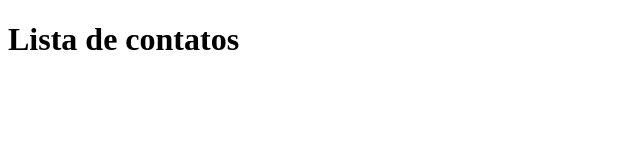
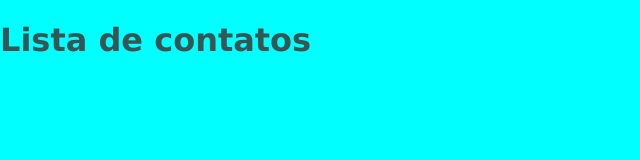
Before and after one commit to AlexHerken/Landing-Page-2, a plain HTML site: page index.html in a window 1280 px wide. Shown: the whole page, without its empty margins (0-640 px from the left). Drawn offline with Linux system fonts and the light colour scheme.

Commit message:
primeiras alterações

```diff
--- a/index.html
+++ b/index.html
@@ -6,6 +6,7 @@
     <meta http-equiv="X-UA-Compatible" content="IE=edge">
     <meta name="viewport" content="width=device-width, initial-scale=1.0">
     <title>Document</title>
+    <link rel="stylesheet" href="/estilos/estilo.css">
 
 </head>
 
```
Also changed, not shown: estilos/estilo.css (renamed from estilo.css).
